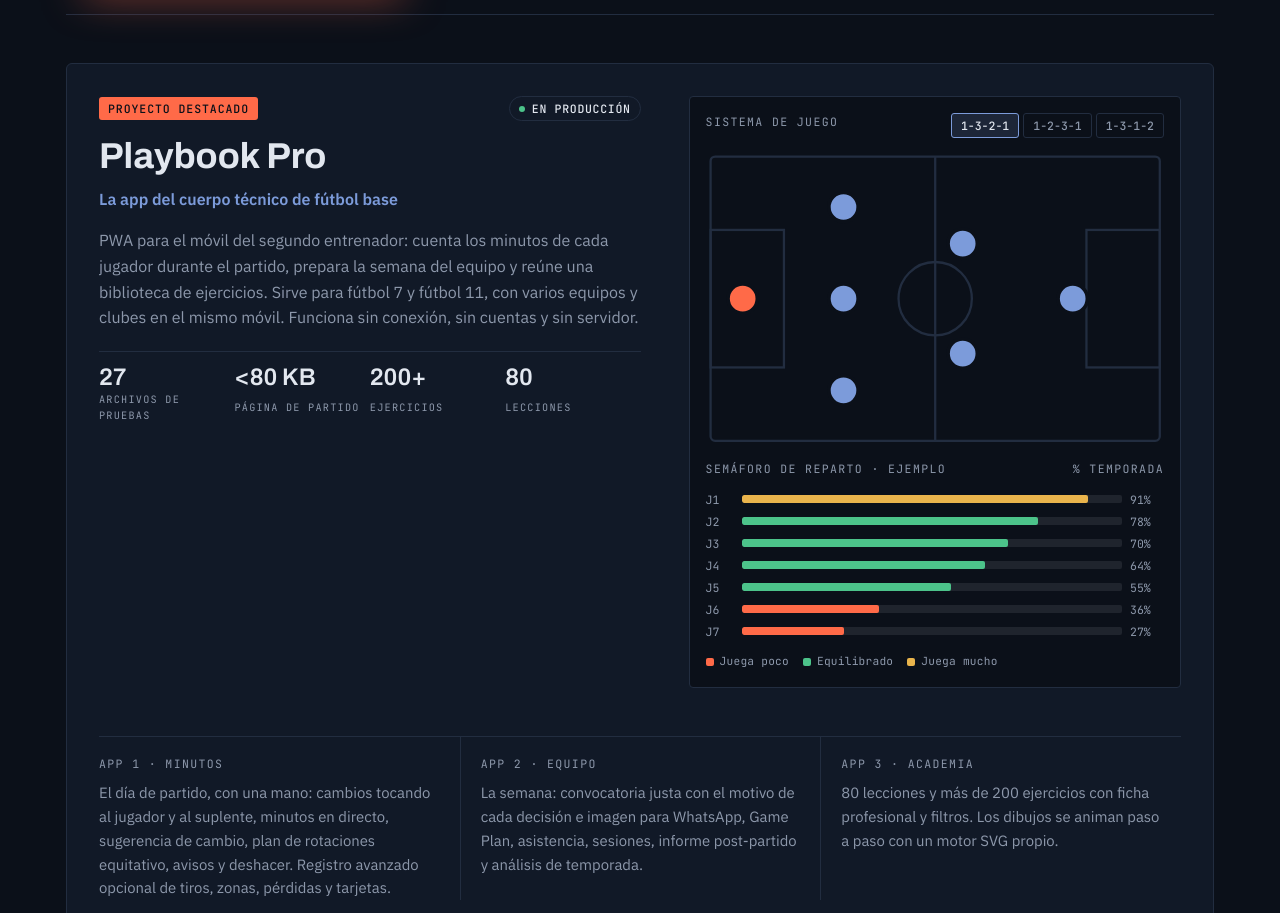
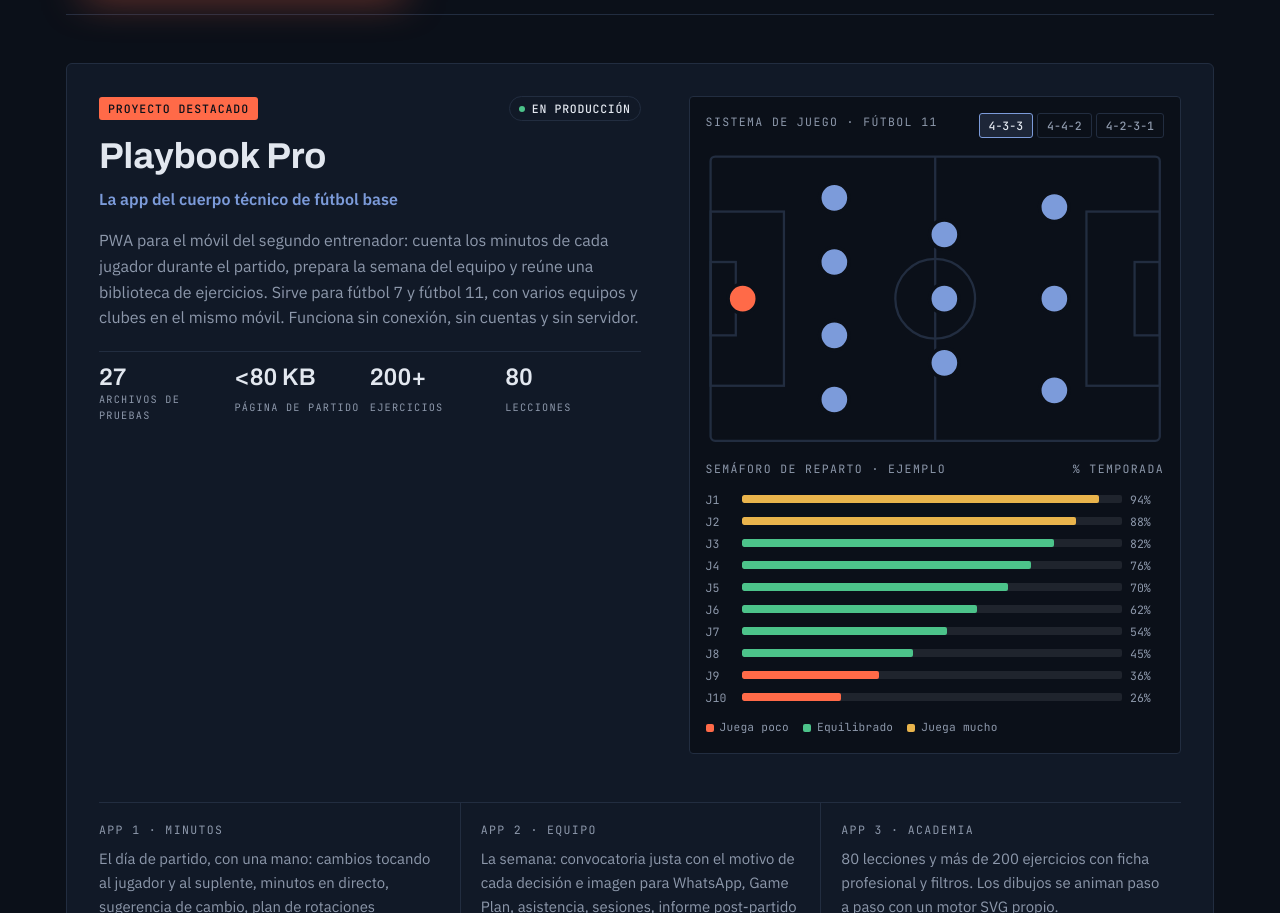
Before and after one commit to Franciscojav812/portfolio, a plain HTML site: page index.html in a window 1280 px wide. Shown: the part 2005-2918 px from the top of the page. Drawn offline with Linux system fonts and the light colour scheme; animation ran at ten frames a second; a web font is replaced by a local one.

Commit message:
Playbook Pro: sistema de juego en fútbol 11 (4-3-3, 4-4-2, 4-2-3-1) con campo reglamentario
Co-Authored-By: Claude Sonnet 5.5 <noreply@anthropic.com>
Claude-Session: https://claude.ai/code/session_01BSzGw7somKeNaVhSZiiggH

```diff
--- a/index.html
+++ b/index.html
@@ -337,17 +337,17 @@ footer .wrap{display:flex;justify-content:space-between;gap:12px;flex-wrap:wrap;
           </div>
         </div>
         <div class="viz">
-          <div class="label"><span data-i18n="p0.viz">Sistema de juego</span>
+          <div class="label"><span data-i18n="p0.viz">Sistema de juego · Fútbol 11</span>
             <span class="fbtns" role="group" aria-label="Sistema">
-              <button type="button" id="f-321" data-f="321" aria-pressed="true">1-3-2-1</button>
-              <button type="button" id="f-231" data-f="231" aria-pressed="false">1-2-3-1</button>
-              <button type="button" id="f-312" data-f="312" aria-pressed="false">1-3-1-2</button>
+              <button type="button" id="f-433" data-f="433" aria-pressed="true">4-3-3</button>
+              <button type="button" id="f-442" data-f="442" aria-pressed="false">4-4-2</button>
+              <button type="button" id="f-4231" data-f="4231" aria-pressed="false">4-2-3-1</button>
             </span>
           </div>
           <div class="formation"><svg viewBox="0 0 100 64" id="fsvg" aria-hidden="true">
             <g fill="none" stroke="currentColor" stroke-width=".5" style="color:var(--line)">
-              <rect x="1" y="1" width="98" height="62" rx="1"/><line x1="50" y1="1" x2="50" y2="63"/><circle cx="50" cy="32" r="8"/>
-              <rect x="1" y="17" width="16" height="30"/><rect x="83" y="17" width="16" height="30"/>
+              <rect x="1" y="1" width="98" height="62" rx="1"/><line x1="50" y1="1" x2="50" y2="63"/><circle cx="50" cy="32" r="8.7"/>
+              <rect x="1" y="13" width="16" height="38"/><rect x="83" y="13" width="16" height="38"/><rect x="1" y="24" width="5.5" height="16"/><rect x="93.5" y="24" width="5.5" height="16"/>
             </g>
           </svg></div>
           <div class="label"><span data-i18n="p0.bars">Semáforo de reparto · ejemplo</span><span>% temporada</span></div>
@@ -557,7 +557,7 @@ footer .wrap{display:flex;justify-content:space-between;gap:12px;flex-wrap:wrap;
       "p0.tag":"Featured project","p0.status":"In production","p0.sub":"The app for youth football coaching staff",
       "p0.desc":"A PWA for the assistant coach's phone: it counts every player's minutes during the match, prepares the team's week and gathers a library of drills. Works for 7-a-side and 11-a-side, with several teams and clubs on one phone. Runs offline, with no accounts and no server.",
       "p0.k1":"test files","p0.k2":"match page","p0.k3":"drills","p0.k4":"lessons",
-      "p0.viz":"Formation","p0.bars":"Playing-time traffic light · sample","p0.lo":"Plays too little","p0.ok":"Balanced","p0.hi":"Plays a lot",
+      "p0.viz":"Formation · 11-a-side","p0.bars":"Playing-time traffic light · sample","p0.lo":"Plays too little","p0.ok":"Balanced","p0.hi":"Plays a lot",
       "p0.m1t":"App 1 · Minutes","p0.m1":"Match day, one-handed: substitutions by tapping the player and the sub, live minutes, substitution suggestions, a fair rotation plan, alerts and undo. Optional advanced logging of shots, zones, turnovers and cards.",
       "p0.m2t":"App 2 · Team","p0.m2":"The week: a fair squad call-up with the reason behind each decision and an image for WhatsApp, Game Plan, attendance, sessions, post-match report and season analysis.",
       "p0.m3t":"App 3 · Academy","p0.m3":"80 lessons and over 200 drills with a professional spec sheet and filters. Diagrams animate step by step with a custom SVG engine.",
@@ -623,7 +623,7 @@ footer .wrap{display:flex;justify-content:space-between;gap:12px;flex-wrap:wrap;
       "p0.tag":"注目プロジェクト","p0.status":"本番運用中","p0.sub":"少年サッカーのコーチングスタッフ向けアプリ",
       "p0.desc":"アシスタントコーチのスマホ用PWA。試合中に各選手の出場時間を計測し、1週間のチーム準備を行い、練習メニューのライブラリをまとめています。7人制・11人制に対応し、1台で複数のチーム・クラブを管理できます。オフラインで動作し、アカウントもサーバーも不要です。",
       "p0.k1":"テストファイル","p0.k2":"試合ページ","p0.k3":"練習メニュー","p0.k4":"レッスン",
-      "p0.viz":"フォーメーション","p0.bars":"出場時間の配分 · サンプル","p0.lo":"少ない","p0.ok":"適正","p0.hi":"多い",
+      "p0.viz":"フォーメーション · 11人制","p0.bars":"出場時間の配分 · サンプル","p0.lo":"少ない","p0.ok":"適正","p0.hi":"多い",
       "p0.m1t":"アプリ1 · 出場時間","p0.m1":"片手で使える試合当日の画面。選手と控えをタップして交代、リアルタイムの出場時間、交代の提案、公平なローテーション計画、アラート、取り消し。シュート、ゾーン、ボールロスト、カードの詳細記録も任意で可能。",
       "p0.m2t":"アプリ2 · チーム","p0.m2":"1週間の準備。判断理由つきの公平な招集案とWhatsApp用画像、ゲームプラン、出欠、練習セッション、試合後レポート、シーズン分析。",
       "p0.m3t":"アプリ3 · アカデミー","p0.m3":"80のレッスンと200以上の練習メニュー（詳細シート・フィルター付き）。自作のSVG描画エンジンで図が一歩ずつアニメーションします。",
@@ -802,20 +802,20 @@ footer .wrap{display:flex;justify-content:space-between;gap:12px;flex-wrap:wrap;
 
   /* ---------- formation ---------- */
   const F = {
-    "321": [[30,12],[30,32],[30,52],[56,20],[56,44],[80,32]],
-    "231": [[30,20],[30,44],[54,12],[54,32],[54,52],[80,32]],
-    "312": [[30,12],[30,32],[30,52],[52,32],[78,20],[78,44]]
+    "433":  [[28,10],[28,24],[28,40],[28,54],[52,18],[52,32],[52,46],[76,12],[76,32],[76,52]],
+    "442":  [[28,10],[28,24],[28,40],[28,54],[52,10],[52,24],[52,40],[52,54],[76,24],[76,40]],
+    "4231": [[28,10],[28,24],[28,40],[28,54],[44,24],[44,40],[62,12],[62,32],[62,52],[80,32]]
   };
   const svg = $('fsvg'), NS = 'http://www.w3.org/2000/svg';
   const gk = document.createElementNS(NS,'circle'); gk.setAttribute('class','pl gk'); gk.setAttribute('cx',8); gk.setAttribute('cy',32); gk.setAttribute('r',3.2); svg.appendChild(gk);
-  const dots = F["321"].map(([x,y]) => { const c = document.createElementNS(NS,'circle'); c.setAttribute('class','pl'); c.setAttribute('cx',x); c.setAttribute('cy',y); c.setAttribute('r',3.2); svg.appendChild(c); return c; });
+  const dots = F["433"].map(([x,y]) => { const c = document.createElementNS(NS,'circle'); c.setAttribute('class','pl'); c.setAttribute('cx',x); c.setAttribute('cy',y); c.setAttribute('r',3.2); svg.appendChild(c); return c; });
   document.querySelectorAll('.fbtns button').forEach(b => b.addEventListener('click', () => {
     document.querySelectorAll('.fbtns button').forEach(o => o.setAttribute('aria-pressed', String(o === b)));
     F[b.dataset.f].forEach(([x,y], i) => { dots[i].setAttribute('cx', x); dots[i].setAttribute('cy', y); dots[i].style.cx = x; dots[i].style.cy = y; });
   }));
 
   /* ---------- minutes bars (example) ---------- */
-  const share = [91,78,70,64,55,36,27];
+  const share = [94,88,82,76,70,62,54,45,36,26];
   $('bars').innerHTML = share.map((m,i) => `<div class="bar"><span>J${i+1}</span><span class="track"><span class="fill ${m<40?'low':m>85?'high':'mid'}" style="width:${m}%"></span></span><span>${m}%</span></div>`).join('');
 
   /* ---------- name decode ---------- */
```
